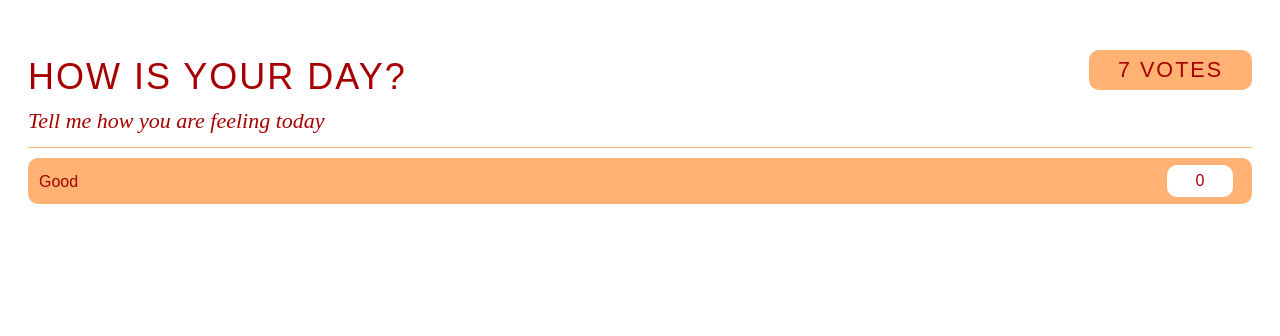
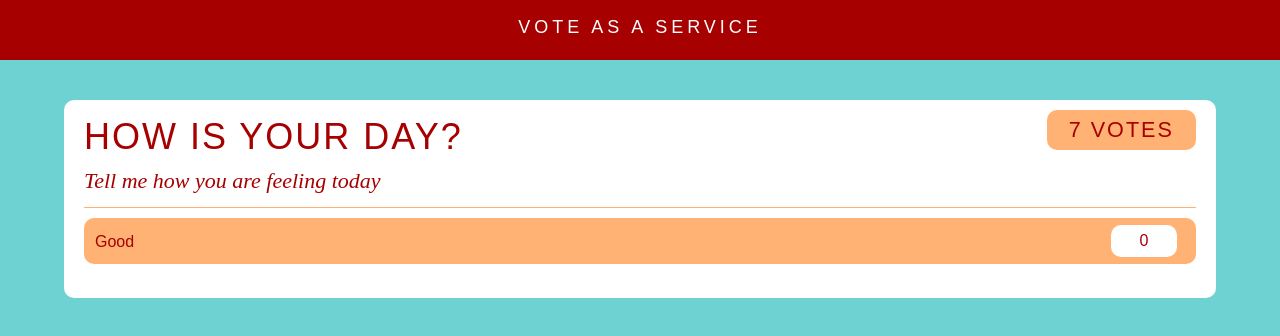
Before and after one commit to s6phhenk/vote-as-a-service, a React (Create React App) app: page / in a window 1280 px wide. Shown: the top 336 px of the page. Built offline with nearby package versions, Linux system fonts and the light colour scheme.

Commit message:
codebase improvements

```diff
--- a/src/App.js
+++ b/src/App.js
@@ -1,10 +1,17 @@
 import React from 'react';
 
-export default function App() {
+export default function App({children}) {
     return (
         <div className="Background">
             <div className="Header">
-
+                <div className="Title">
+                    Vote as a Service
+                </div>
+            </div>
+            <div className="Main">
+                <div className="Container">
+                    {children}
+                </div>
             </div>
         </div>
     )
--- a/src/index.js
+++ b/src/index.js
@@ -1,8 +1,9 @@
 import React from 'react';
 import ReactDOM from 'react-dom';
-import './app.css';
+import './Index.css';
+import App from './App';
+import * as serviceWorker from './serviceWorker';
 import VotingComponent from './components/VotingComponent';
-import * as serviceWorker from './serviceWorker';
 
 const vote = {
   title: "How is your day?",
@@ -16,9 +17,9 @@ const vote = {
 }
 
 ReactDOM.render(
-  <React.StrictMode>
-     <VotingComponent vote={vote}/>
-  </React.StrictMode>,
+     <App>
+       <VotingComponent vote= {vote}/>
+  </App>,
   document.getElementById('root')
 );
 
```
Also changed, not shown: src/Index.css (renamed from src/App.css).
